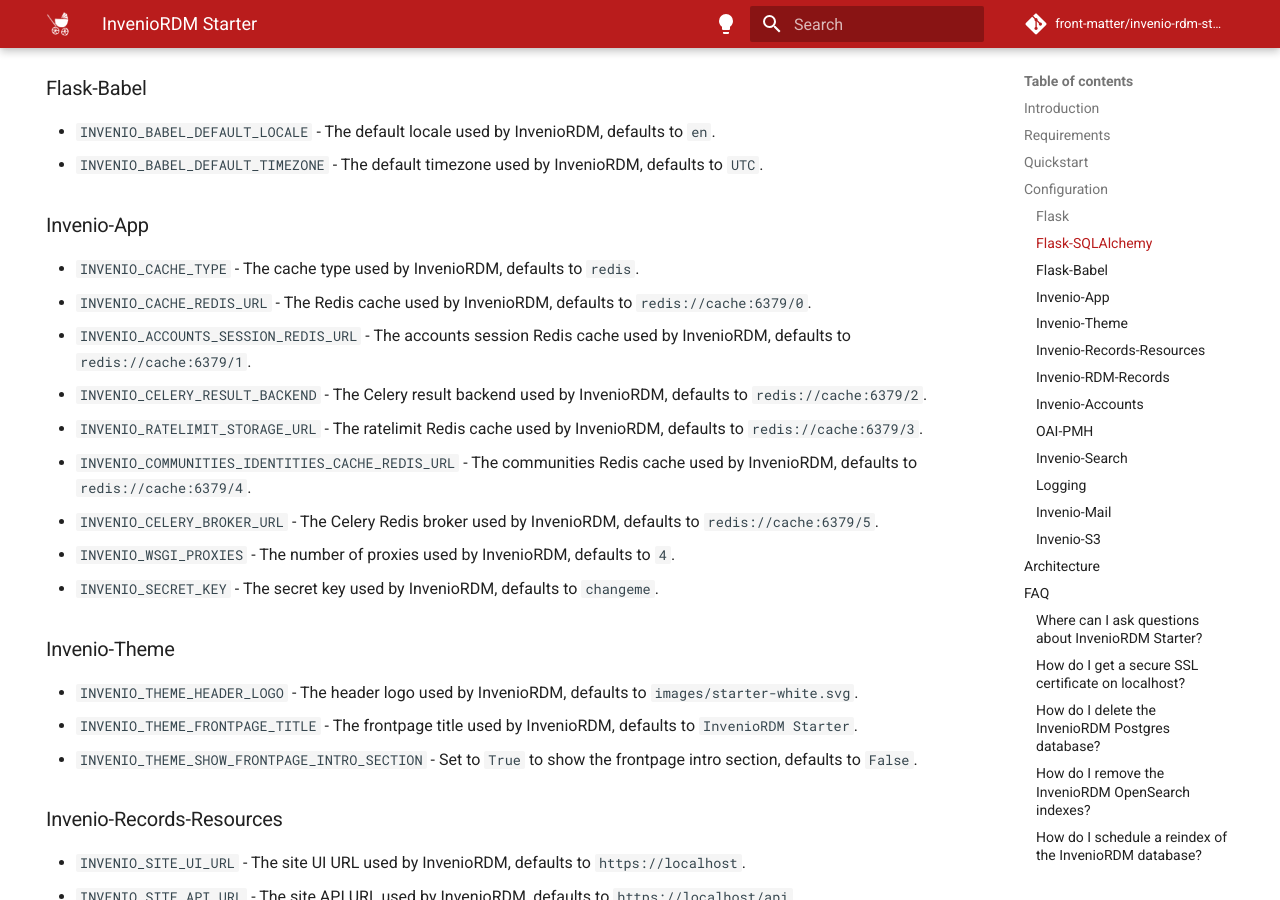
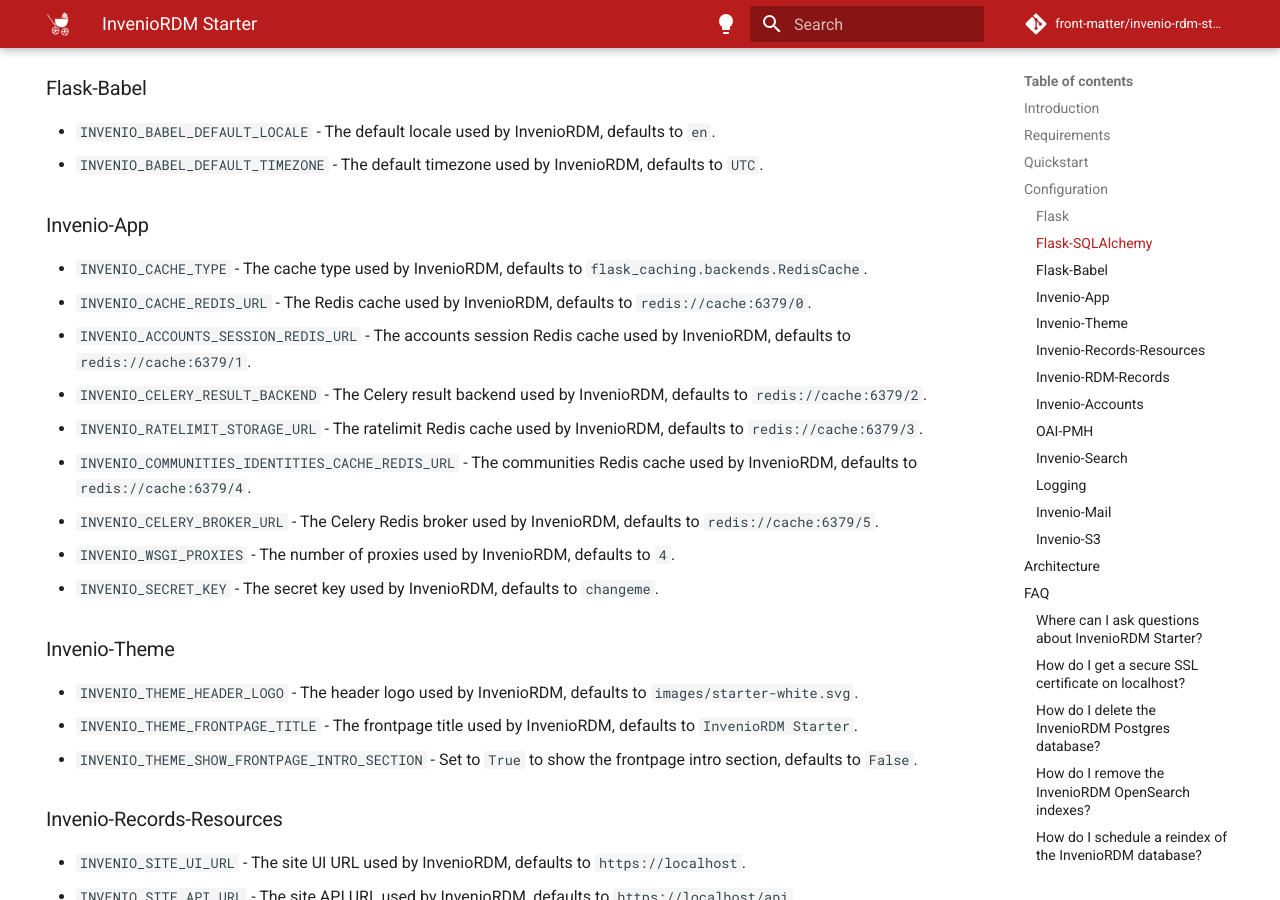
Before and after one commit to front-matter/invenio-rdm-starter, an MkDocs documentation site: the page built from docs/index.md, in a window 1280 px wide and 900 px high, scrolled down 2602 px. Built offline with MkDocs 1.6.1 and Material for MkDocs 9.7.7, drawn with Linux system fonts in a browser that asks for light colours; comment, search, counter and statistics services are not loaded.

Commit message:
fix: use flask-caching's full Redis backend name
flask-caching 2.5 no longer resolves CACHE_TYPE "redis", so web failed at startup with ImportStringError for flask_caching.backends.redis. Uses flask_caching.backends.RedisCache, as Rogue Scholar does.

```diff
--- a/docs/index.md
+++ b/docs/index.md
@@ -71,7 +71,7 @@ The `docker-compose.yml` configuration can be modified to suit your needs using
 
 ### Invenio-App
 
-* `INVENIO_CACHE_TYPE` - The cache type used by InvenioRDM, defaults to `redis`.
+* `INVENIO_CACHE_TYPE` - The cache type used by InvenioRDM, defaults to `flask_caching.backends.RedisCache`.
 * `INVENIO_CACHE_REDIS_URL` - The Redis cache used by InvenioRDM, defaults to `redis://cache:6379/0`.
 * `INVENIO_ACCOUNTS_SESSION_REDIS_URL` - The accounts session Redis cache used by InvenioRDM, defaults to `redis://cache:6379/1`.
 * `INVENIO_CELERY_RESULT_BACKEND` - The Celery result backend used by InvenioRDM, defaults to `redis://cache:6379/2`.
--- a/invenio.cfg
+++ b/invenio.cfg
@@ -163,7 +163,9 @@ else:
     _redis_base = _redis_url
     _redis_db = 0
 
-CACHE_TYPE = "redis"
+# The full class path, as for Rogue Scholar: flask-caching 2 no longer
+# resolves the short name "redis" (import of flask_caching.backends.redis).
+CACHE_TYPE = "flask_caching.backends.RedisCache"
 ACCOUNTS_SESSION_REDIS_URL = _redis_url
 CELERY_BROKER_URL = f"{_redis_base}/{_redis_db + 1}"
 BROKER_URL = f"{_redis_base}/{_redis_db + 1}"
```
